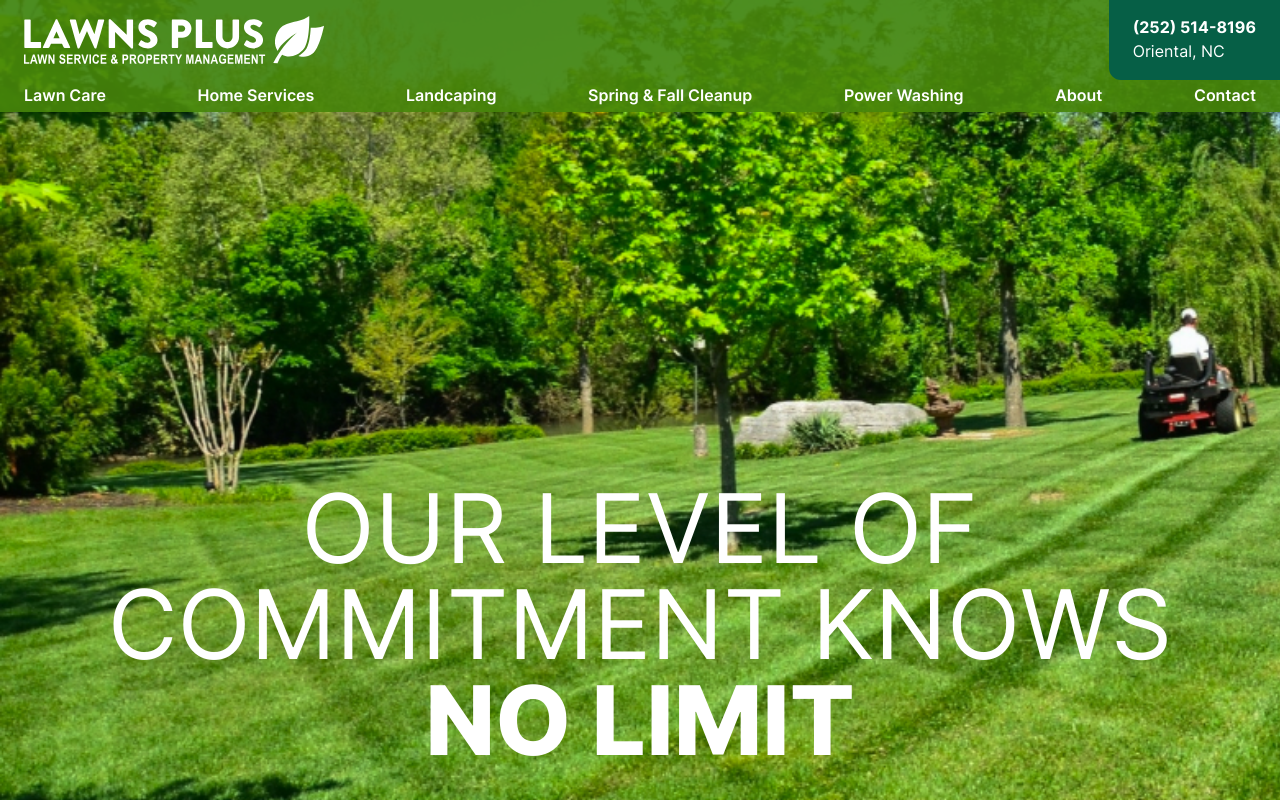
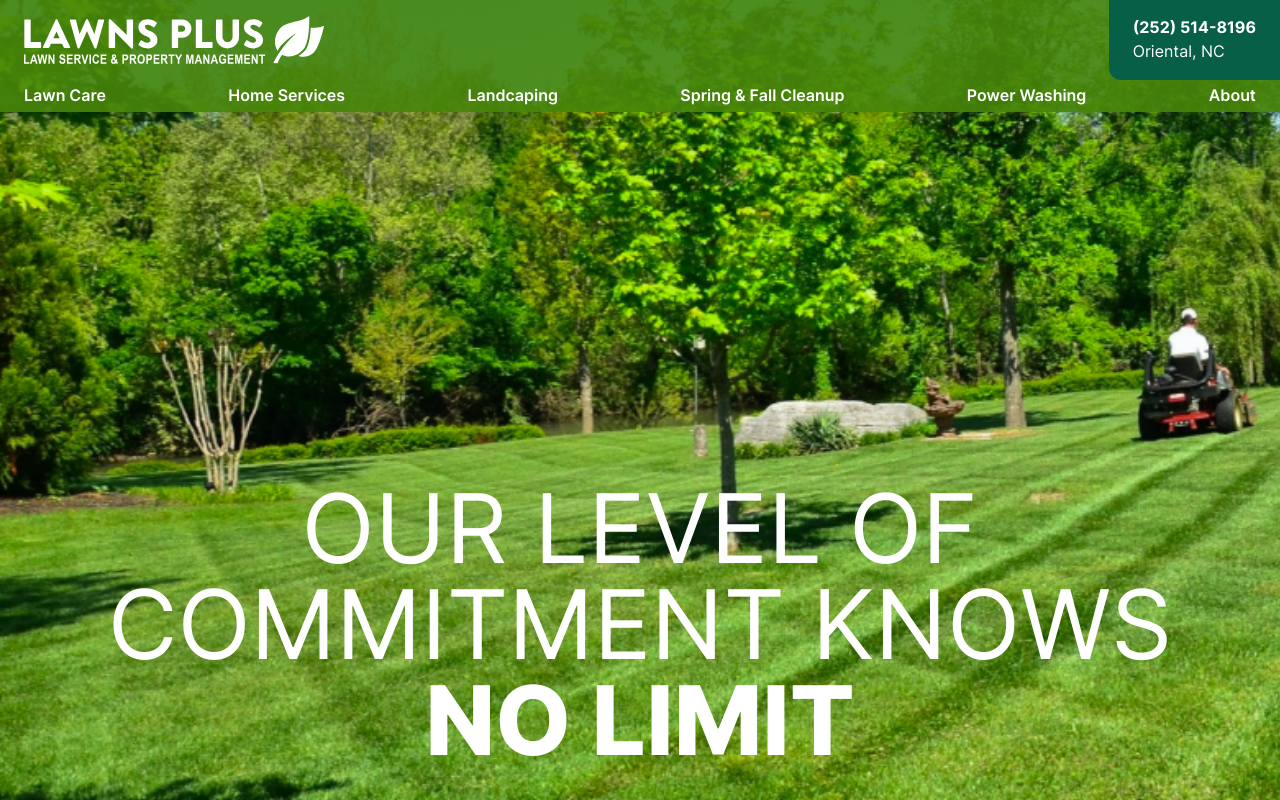
Before and after one commit to stevenloe/lawns_plus, a Vue app: page / in a window 1280 px wide. Shown: the top 800 px of the page. Built offline with nearby package versions, Linux system fonts and the light colour scheme; what @tailwindcss/typography would draw is missing.

Commit message:
complete navbar

```diff
--- a/src/components/Navbar.vue
+++ b/src/components/Navbar.vue
@@ -36,7 +36,7 @@
         :class="isOpen ? 'block ' : 'hidden'"
         class="absolute justify-between w-full px-4 py-6 mt-4 md:py-0 md:flex brand-green-alpha md:mt-0"
       >
-        <NavItem v-for="item in navItems" :key="item.id" :item="item" />
+        <NavItem v-for="item in navItems" :key="item.id" :item="item" @click="onNavClick" />
       </nav>
     </div>
   </header>
@@ -50,16 +50,22 @@ export default {
     return {
       isOpen: false,
       navItems: [
-        { id: 0, text: "Lawn Care", linkUlr: "#" },
-        { id: 1, text: "Home Services", linkUlr: "#" },
-        { id: 2, text: "Landcaping", linkUlr: "#" },
-        { id: 3, text: "Spring & Fall Cleanup", linkUlr: "#" },
-        { id: 4, text: "Power Washing", linkUlr: "#" },
-        { id: 5, text: "About", linkUlr: "#" },
-        { id: 6, text: "Contact", linkUlr: "#" },
+        { id: 0, text: "Lawn Care", url: "#lawn-care" },
+        { id: 1, text: "Home Services", url: "#home-services" },
+        { id: 2, text: "Landcaping", url: "#landscaping" },
+        { id: 3, text: "Spring & Fall Cleanup", url: "#spring-and-fall-cleanup" },
+        { id: 4, text: "Power Washing", url: "#power-washing" },
+        { id: 5, text: "About", url: "#about-lawns-plus" },
+        // { id: 6, text: "Contact", url: "#" },
       ],
     };
   },
   components: { Logo, NavItem },
+  methods: {
+    onNavClick() {
+      console.log(" ON navclick");
+      this.isOpen = false
+    }
+  }
 };
 </script>
```
